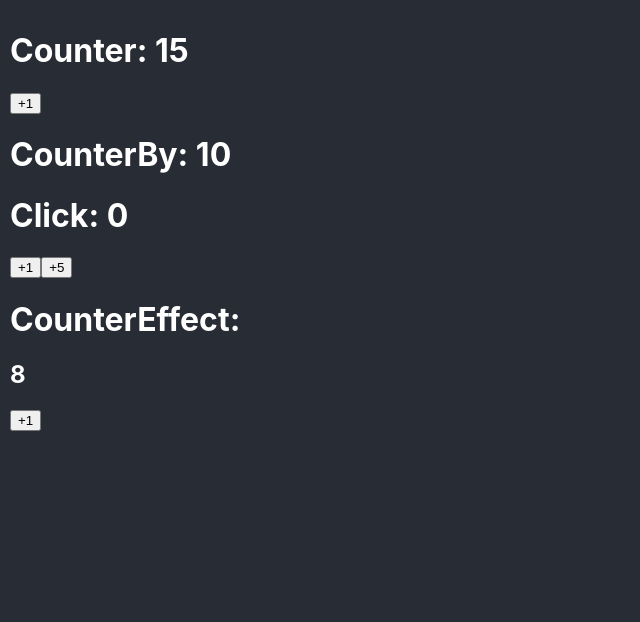
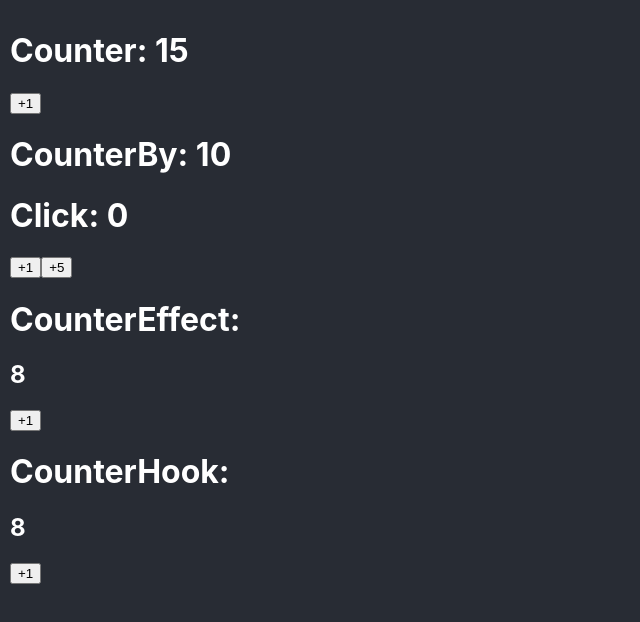
Before and after one commit to pmpeloc/bases, a React (Create React App) app: page / in a window 1280 px wide. Shown: the top 622 px of the page, without its empty margins (0-640 px from the left). Built offline with nearby package versions, Linux system fonts and the light colour scheme.

Commit message:
Custom Hooks con referencia HTML

```diff
--- a/src/App.tsx
+++ b/src/App.tsx
@@ -1,6 +1,7 @@
 import { Counter } from './bases/Counter';
 import { CounterBy } from './bases/CounterBy';
 import { CounterEffect } from './bases/CounterEffect';
+import { CounterHook } from './bases/CounterHook';
 
 function App() {
   return (
@@ -8,6 +9,7 @@ function App() {
       <Counter initialValue={15} />
       <CounterBy />
       <CounterEffect />
+      <CounterHook />
     </>
   );
 }
--- /dev/null
+++ b/src/bases/CounterHook.tsx
@@ -0,0 +1,13 @@
+import { useCounter } from '../hooks/useCounter';
+
+export const CounterHook = () => {
+  const { counter, counterElement, handleClick } = useCounter();
+
+  return (
+    <>
+      <h1>CounterHook:</h1>
+      <h2 ref={counterElement}>{counter}</h2>
+      <button onClick={handleClick}>+1</button>
+    </>
+  );
+};
--- /dev/null
+++ b/src/hooks/useCounter.ts
@@ -0,0 +1,37 @@
+import { useEffect, useRef, useState } from 'react';
+import { gsap } from 'gsap';
+
+export const useCounter = () => {
+  const MAXIMUN_COUNT = 10;
+
+  const [counter, setCounter] = useState(8);
+
+  const counterElement = useRef<HTMLHeadingElement>(null);
+
+  const handleClick = () => {
+    setCounter((prev) => Math.min(prev + 1, MAXIMUN_COUNT));
+  };
+
+  useEffect(() => {
+    if (counter < 10) return;
+    console.log(
+      '%cSe llegó al valor máximo',
+      'color: red; background-color: black;'
+    );
+    const tl = gsap.timeline();
+    tl.to(counterElement.current, {
+      y: -10,
+      duration: 0.2,
+      ease: 'ease.out',
+    }).to(counterElement.current, {
+      y: 0,
+      duration: 1,
+      ease: 'bounce.out',
+    });
+  }, [counter]);
+  return {
+    counter,
+    counterElement,
+    handleClick,
+  };
+};
```
